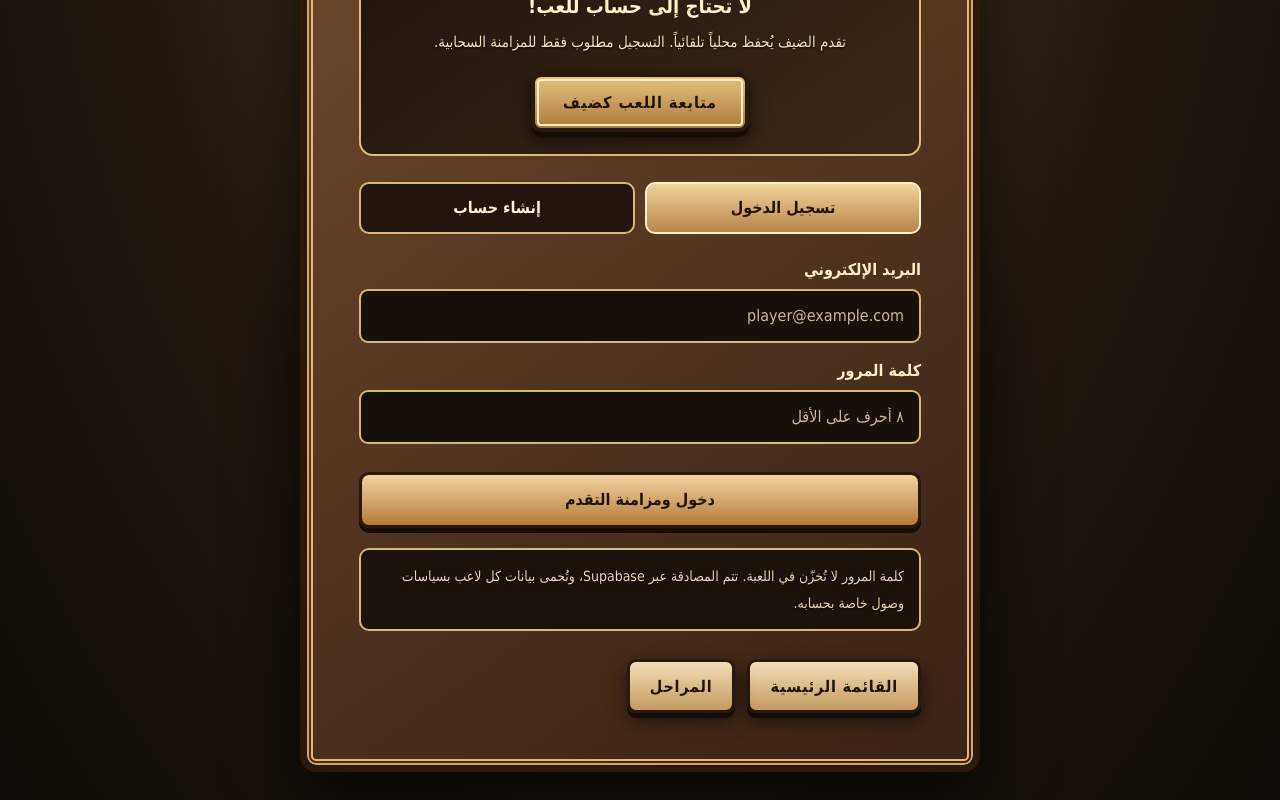
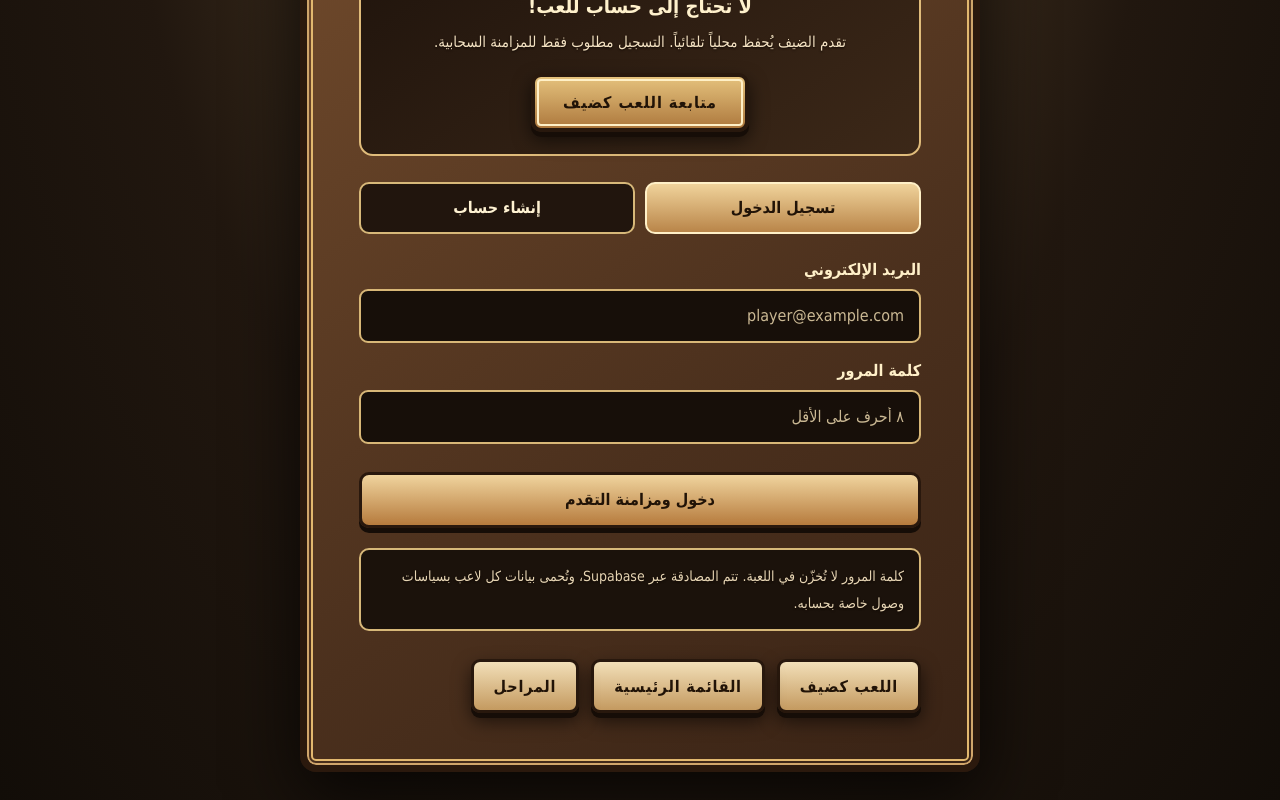
Before and after one commit to waelkamira/FarmVsMonsters, a Next.js app in the folder web/: page /account in a window 1280 px wide. Shown: the part 333-1133 px from the top of the page. Built offline with nearby package versions, Linux system fonts and the light colour scheme; no server answers.

Commit message:
Add a clear guest play route from account page

```diff
--- a/web/app/account/page.js
+++ b/web/app/account/page.js
@@ -147,6 +147,7 @@ export default function AccountPage() {
             : "The game never stores your password. Supabase handles authentication, and database policies isolate each player's progress."}
         </p>
         <nav className="info-nav">
+          <Link className="secondary-link" href="/stages">{ar ? "اللعب كضيف" : "Play as Guest"}</Link>
           <Link className="secondary-link" href="/">{ar ? "القائمة الرئيسية" : "Main Menu"}</Link>
           <Link className="secondary-link" href="/stages">{ar ? "المراحل" : "Stages"}</Link>
         </nav>
```
